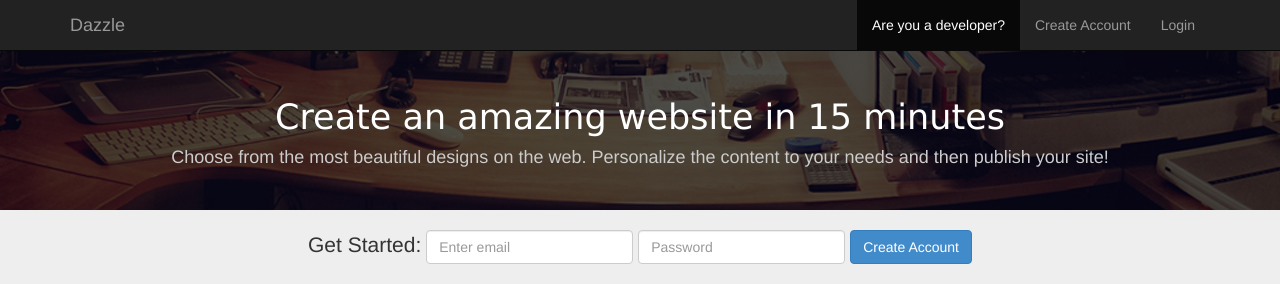
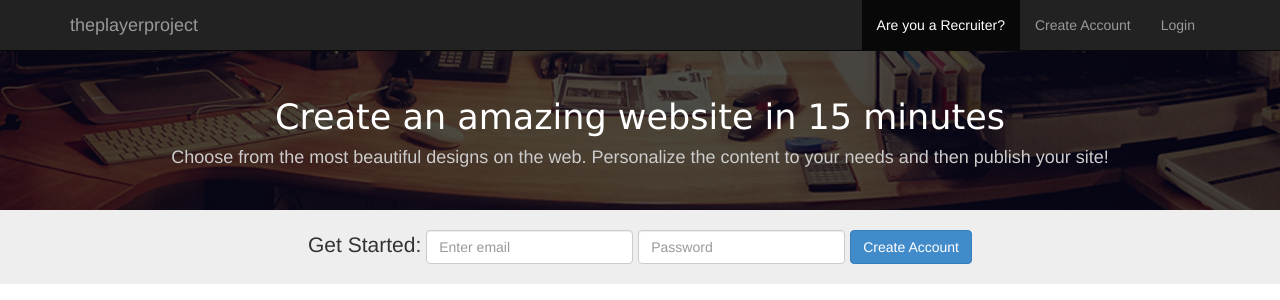
Before and after one commit to kirushanths/playerproject-django, a Django app: template playerproject/playerproject/apps/templates/corporate/home.html in a window 1280 px wide. Shown: the top 300 px of the page. Run offline with Django 3.2, Linux system fonts and the light colour scheme; the template is opened without the code that fills it, so the values that code supplies are empty; some libraries are stand-ins or nearby versions.

Commit message:
fixed a few django errors

```diff
--- a/playerproject/playerproject/apps/accounts/models/contact.py
+++ b/playerproject/playerproject/apps/accounts/models/contact.py
@@ -7,7 +7,7 @@ from django.utils.translation import ugettext_lazy as _
 
 from playerproject.libs.model.models import BaseModel
 
-class PPUserContactInfo (BaseModel):
+class PPUserContactInfo(BaseModel):
 
     phone_number = models.CharField(_('phone number'), max_length=50, null=True, blank=True)
 
--- a/playerproject/playerproject/apps/accounts/models/user.py
+++ b/playerproject/playerproject/apps/accounts/models/user.py
@@ -15,7 +15,7 @@ from django.db.models import Q
 from django.db.models.signals import post_save, pre_save
 from django.core.urlresolvers import reverse
 
-from playerproject.apps.accounts.models import PPUserContactInfo
+from playerproject.apps.accounts.models.contact import PPUserContactInfo
 from playerproject.libs.model.models import BaseModel, BaseModelManager
 
 class PPUserManager(BaseUserManager, BaseModelManager):
@@ -50,7 +50,7 @@ class PPUser(AbstractBaseUser, PermissionsMixin, BaseModel):
     ROLE_PLAYER = 'player'
     ROLE_RECRUITER = 'recruiter'
     ROLE_CHOICES = (
-        (ROLE_USER, 'Standard'),
+        (ROLE_STANDARD, 'Standard'),
         (ROLE_PLAYER, 'Player'),
         (ROLE_RECRUITER, 'Recruiter'))
 
--- a/playerproject/playerproject/apps/templates/base/_navigation.html
+++ b/playerproject/playerproject/apps/templates/base/_navigation.html
@@ -7,7 +7,7 @@
 		<span class="icon-bar"></span>
 	</button>
 
-	<a class="navbar-brand" href="{% url 'corporate_home' %}">Dazzle</a>
+	<a class="navbar-brand" href="{% url 'corporate_home' %}">theplayerproject</a>
 
 	<div class="navbar-collapse collapse">
 
@@ -22,7 +22,7 @@
 					</code></a>
 				</li>
 			{% endif %}
-			{% if user.is_developer %}
+			{% if user.is_recruiter %}
 				<li>
 					<a><code class="inverse">
 						<span class="glyphicon glyphicon-chevron-left"></span>
@@ -40,8 +40,8 @@
 			<li><a href="{% url 'account_logout' %}">Logout</a></li>
 			{% else %}
 			<li class="active">
-				<a href="{% url 'account_register_developer' %}">
-					Are you a developer?
+				<a href="{% url 'account_register_recruit' %}">
+					Are you a Recruiter?
 				</a>
 			</li>
 			<li>
--- a/playerproject/playerproject/settings/common.py
+++ b/playerproject/playerproject/settings/common.py
@@ -94,6 +94,7 @@ INSTALLED_APPS = (
     'playerproject.apps',
     'playerproject.apps.corporate',
     'playerproject.apps.accounts',
+    'playerproject.apps.dashboard',
     'playerproject.libs.model',
     'playerproject.libs.utils',
     'south',
```
